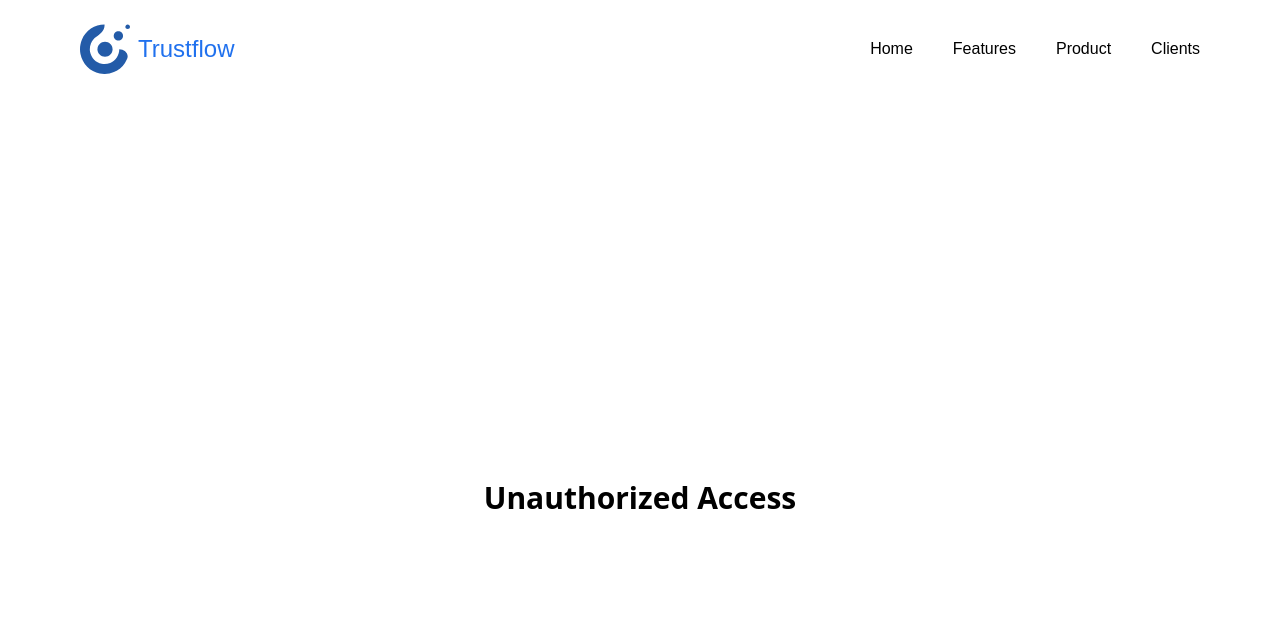
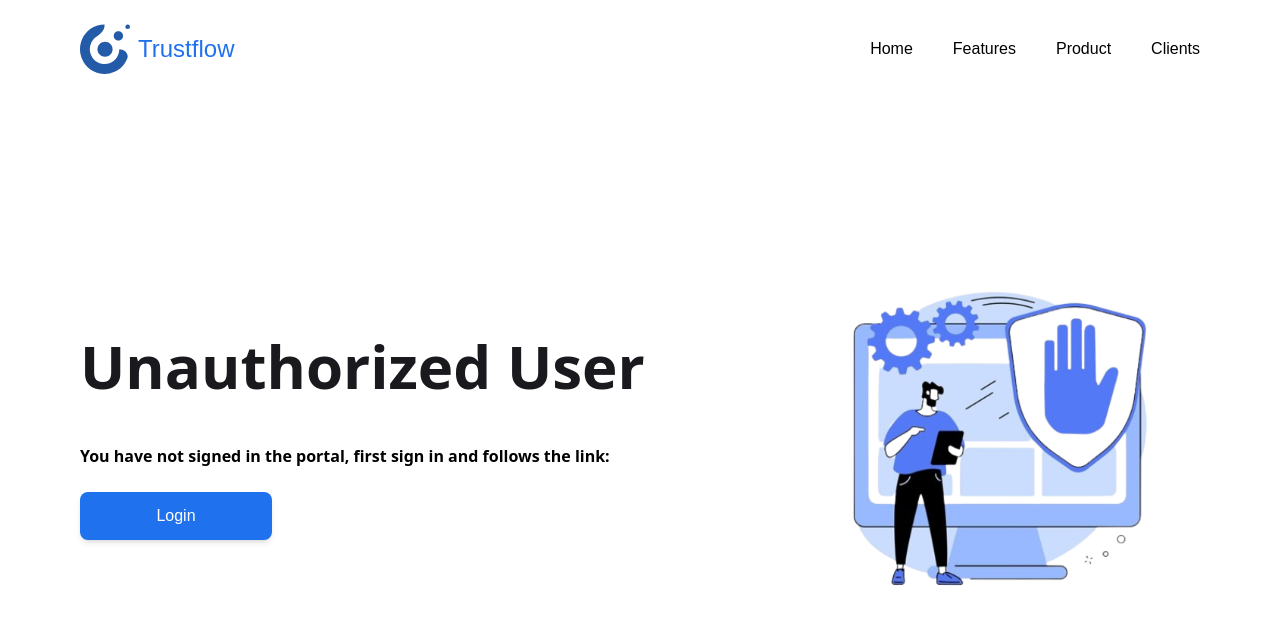
Before and after one commit to Standard-Chartered-Hackathon/TrustFlow-Frontend, a Next.js app: page /user/kyc in a window 1280 px wide. Shown: the top 624 px of the page. Built offline with nearby package versions, Linux system fonts and the light colour scheme.

Commit message:
validation added for the routing

```diff
--- a/src/pages/index.js
+++ b/src/pages/index.js
@@ -106,7 +106,8 @@ export default function Login() {
                 style={{ minWidth: "300px" }}
               />
             </div>
-            <div className="flex flex-col justify-center items-center mt-8">
+            {error && <p className="text-red-500 mt-4">{error}</p>}
+            <div className="flex flex-col justify-center items-center mt-6">
               <button
                 className="w-full max-w-[300px] px-4 py-4 tracking-wide text-white bg-blue rounded-full focus:outline-none "
                 type="submit "
@@ -173,7 +174,8 @@ export default function Login() {
                   style={{ minWidth: "300px" }}
                 />
               </div>
-              <div className="flex flex-col justify-center items-center mt-8">
+              {error && <p className="text-red-500 mt-4">{error}</p>}
+              <div className="flex flex-col justify-center items-center mt-6">
                 <button
                   className="w-full max-w-[300px] px-4 py-2.5 tracking-wide text-white bg-blue rounded-full focus:outline-none"
                   type="submit "
@@ -192,8 +194,6 @@ export default function Login() {
           </div>
         </div>
       </div>
-      {/* Error message */}
-      {error && <p className="text-red-500">{error}</p>}
     </>
   );
 }
--- a/src/pages/user/kyc/index.js
+++ b/src/pages/user/kyc/index.js
@@ -1,6 +1,8 @@
 import React, { useState, useEffect } from "react";
 import axios from "axios";
 import { useRouter } from "next/router";
+import UnAuth from "@/components/UnAuth";
+import KycDone from "@/components/KycCompleted";
 
 // Define your KYC component here
 function KYCPage() {
@@ -279,28 +281,9 @@ function KYCPage() {
   );
 }
 
-// Define your KYC Done component here
-function KYCDone() {
-  return (
-    <div className="flex justify-center items-center h-screen">
-      <h1 className="text-3xl font-bold">KYC Done!</h1>
-    </div>
-  );
-}
-
-// Define your Unauth component here
-function UnauthComponent() {
-  return (
-    <div className="flex justify-center items-center h-screen">
-      <h1 className="text-3xl font-bold">Unauthorized Access</h1>
-    </div>
-  );
-}
-
 export default function KYCWrapper() {
   const [userId, setUserId] = useState(null);
   const [isKYC, setIsKYC] = useState(false);
-  const router = useRouter();
 
   useEffect(() => {
     const storedUserId = localStorage.getItem("userId");
@@ -317,9 +300,9 @@ export default function KYCWrapper() {
 
   // Logic to determine which component to render
   if (!userId || userId === "undefined" || userId === "null") {
-    return <UnauthComponent />;
+    return <UnAuth />;
   } else if (isKYC) {
-    return <KYCDone />;
+    return <KycDone />;
   } else {
     return <KYCPage />;
   }
```
